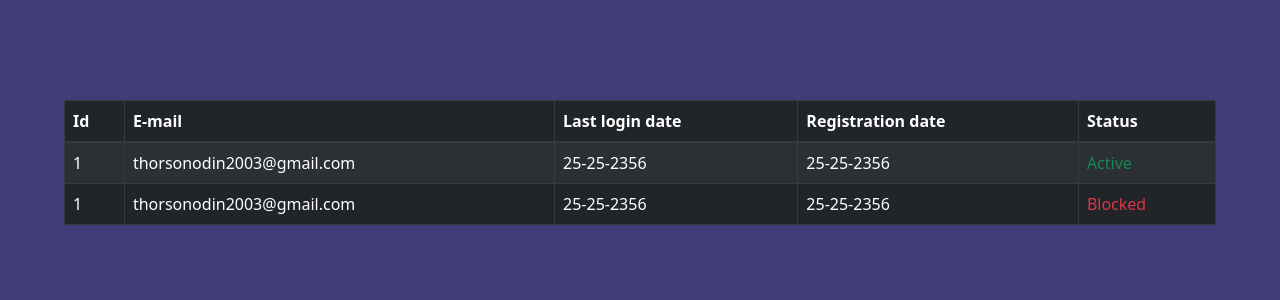
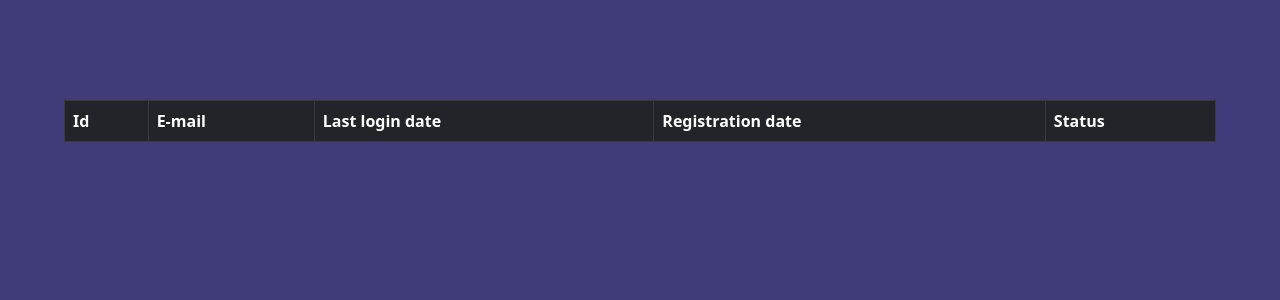
Before and after one commit to shakurovoleg42/employees, a React (Create React App) app in the folder frontend/: page /users in a window 1280 px wide. Shown: the top 300 px of the page. Built offline with nearby package versions, Linux system fonts and the light colour scheme.

Commit message:
final-final-final

```diff
--- a/frontend/src/components/Users.js
+++ b/frontend/src/components/Users.js
@@ -21,7 +21,7 @@ function Users() {
          <th>Status</th>
        </tr>
      </thead>
-     <tbody className="" >
+     <Form className="" >
        <tr>
          <td>1</td>
          <td>thorsonodin2003@gmail.com</td>
@@ -36,7 +36,7 @@ function Users() {
          <td>25-25-2356</td>
          <td className={`text-${users.user2_status? "success" : "danger"}`}>{ users.user2_status? "Active" : "Blocked"}</td>
      </tr>
-     </tbody>
+     </Form>
    </Table>
    </div>
  );
--- a/package.json
+++ b/package.json
@@ -27,7 +27,7 @@
     "heroku": "^8.1.9",
     "jsonwebtoken": "^8.5.1",
     "mongodb": "^5.7.0",
-    "mongoose": "^6.6.1",
+    "mongoose": "^6.10.1",
     "react-bootstrap": "^2.8.0"
   },
   "devDependencies": {
```
